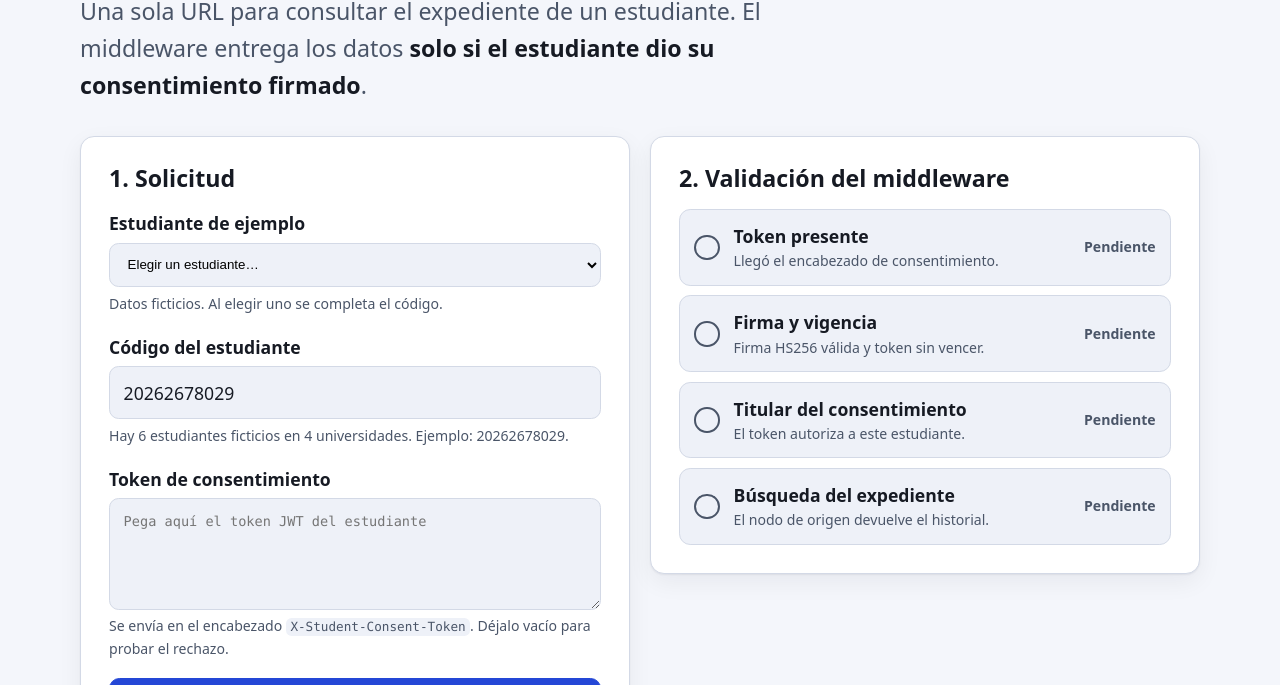
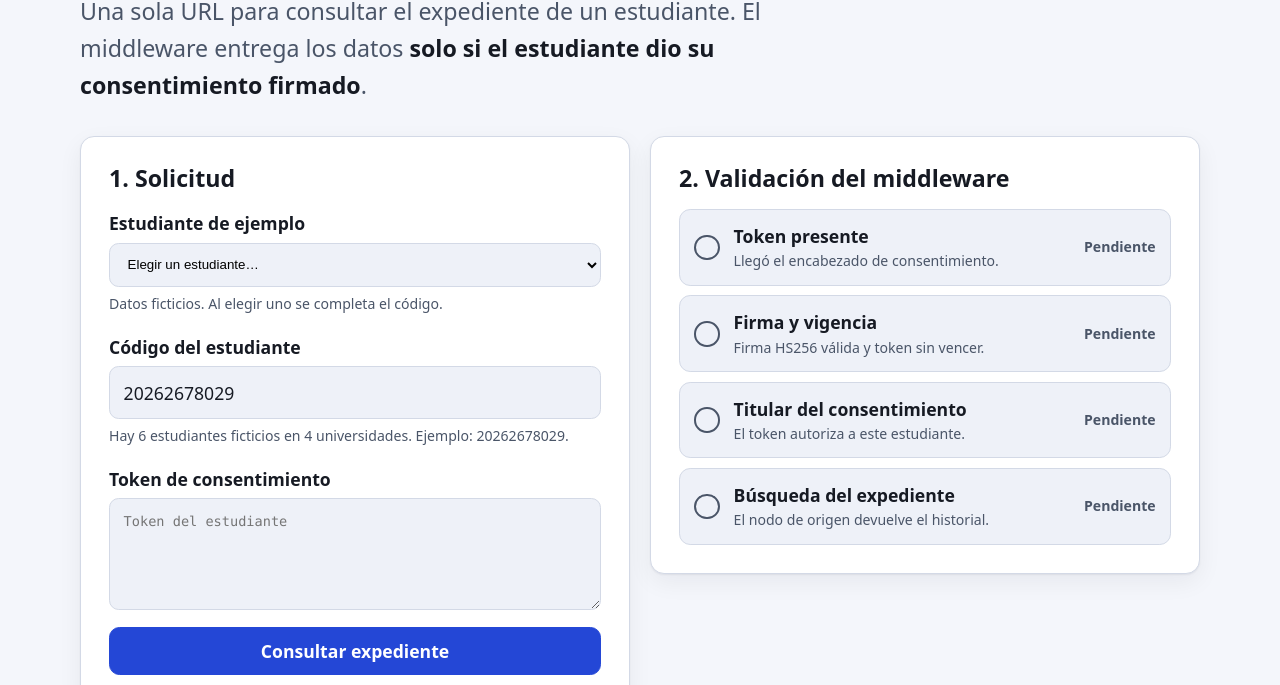
Before and after one commit to BrayanBMC/RFHA-IES_SD_TGS, a plain HTML site: page demo/static/index.html in a window 1280 px wide. Shown: the part 267-952 px from the top of the page. Drawn offline with Linux system fonts and the light colour scheme; no server answers.

Commit message:
fix(demo): quitar texto de ayuda del campo de token

```diff
--- a/demo/static/index.html
+++ b/demo/static/index.html
@@ -51,8 +51,7 @@
 
           <div class="field">
             <label for="token">Token de consentimiento</label>
-            <textarea id="token" name="token" rows="4" spellcheck="false" autocomplete="off" autocapitalize="off" placeholder="Pega aquí el token JWT del estudiante" aria-describedby="token-hint"></textarea>
-            <p class="hint" id="token-hint">Se envía en el encabezado <code>X-Student-Consent-Token</code>. Déjalo vacío para probar el rechazo.</p>
+            <textarea id="token" name="token" rows="4" spellcheck="false" autocomplete="off" autocapitalize="off" placeholder="Token del estudiante"></textarea>
           </div>
 
           <fieldset class="tools" id="demo-tools" hidden>
```
Also changed, not shown: 1 other file.
